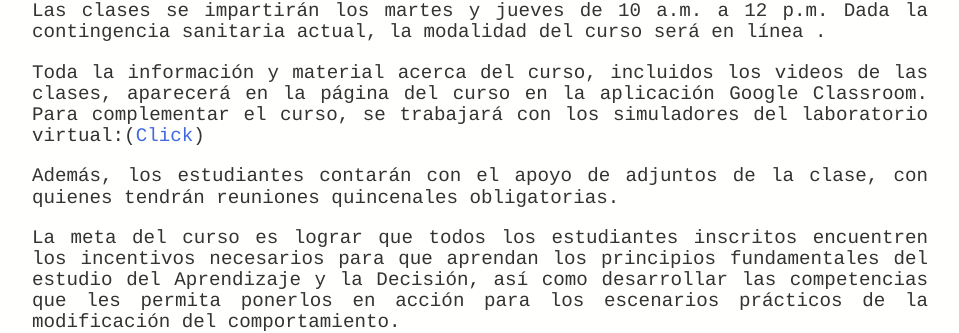
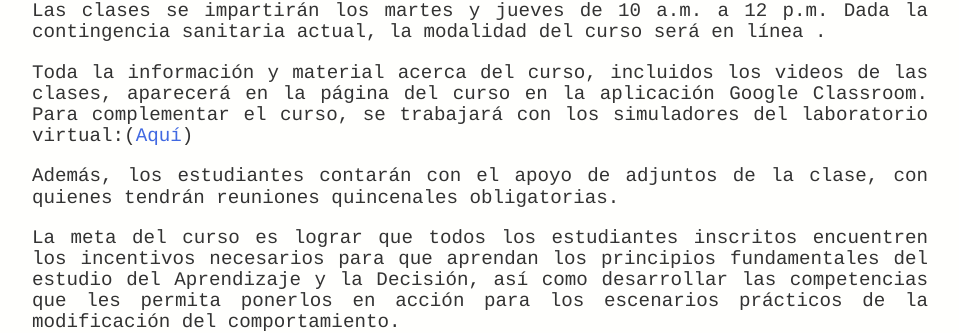
Before and after one commit to BouzasLab25/bouzaslab25.github.io, a Jekyll site: the page built from cursos/ACA II.html, in a window 1280 px wide and 900 px high, scrolled down 1790 px. Shown: the part 135-468 px from the top of the window, without its empty margins (160-1119 px from the left). Built offline with Jekyll 4.4.1, drawn with Linux system fonts in a browser that asks for light colours.

Commit message:
Update ACA II.html

```diff
--- a/cursos/ACA II.html
+++ b/cursos/ACA II.html
@@ -79,7 +79,7 @@
 
 <h4>Horario y dinámica del curso</h4>
  <p class = 'text'> Las clases se impartirán los martes y jueves de 10 a.m. a 12 p.m. Dada la contingencia sanitaria actual, la modalidad del curso será en línea . </p>
- <p class = 'text'> Toda la información y material acerca del curso, incluidos los videos de las clases, aparecerá en la página del curso en la aplicación Google Classroom. Para complementar el curso, se trabajará con los simuladores del laboratorio virtual:(<a class='link' href="http://www.bouzaslab25.com/LabVirtual25.html/" target="_blank">Click</a>) </p>
+ <p class = 'text'> Toda la información y material acerca del curso, incluidos los videos de las clases, aparecerá en la página del curso en la aplicación Google Classroom. Para complementar el curso, se trabajará con los simuladores del laboratorio virtual:(<a class='link' href="http://www.bouzaslab25.com/LabVirtual25/" target="_blank">Aquí</a>) </p>
  <p class = 'text'> Además, los estudiantes contarán con el apoyo de adjuntos de la clase, con quienes tendrán reuniones quincenales obligatorias. </p>
  <p class = 'text'> La meta del curso es lograr que todos los estudiantes inscritos encuentren los incentivos necesarios para que aprendan los principios fundamentales del estudio del Aprendizaje y la Decisión, así como desarrollar las competencias que les permita ponerlos en acción para los escenarios prácticos de la modificación del comportamiento. </p>
 
```
